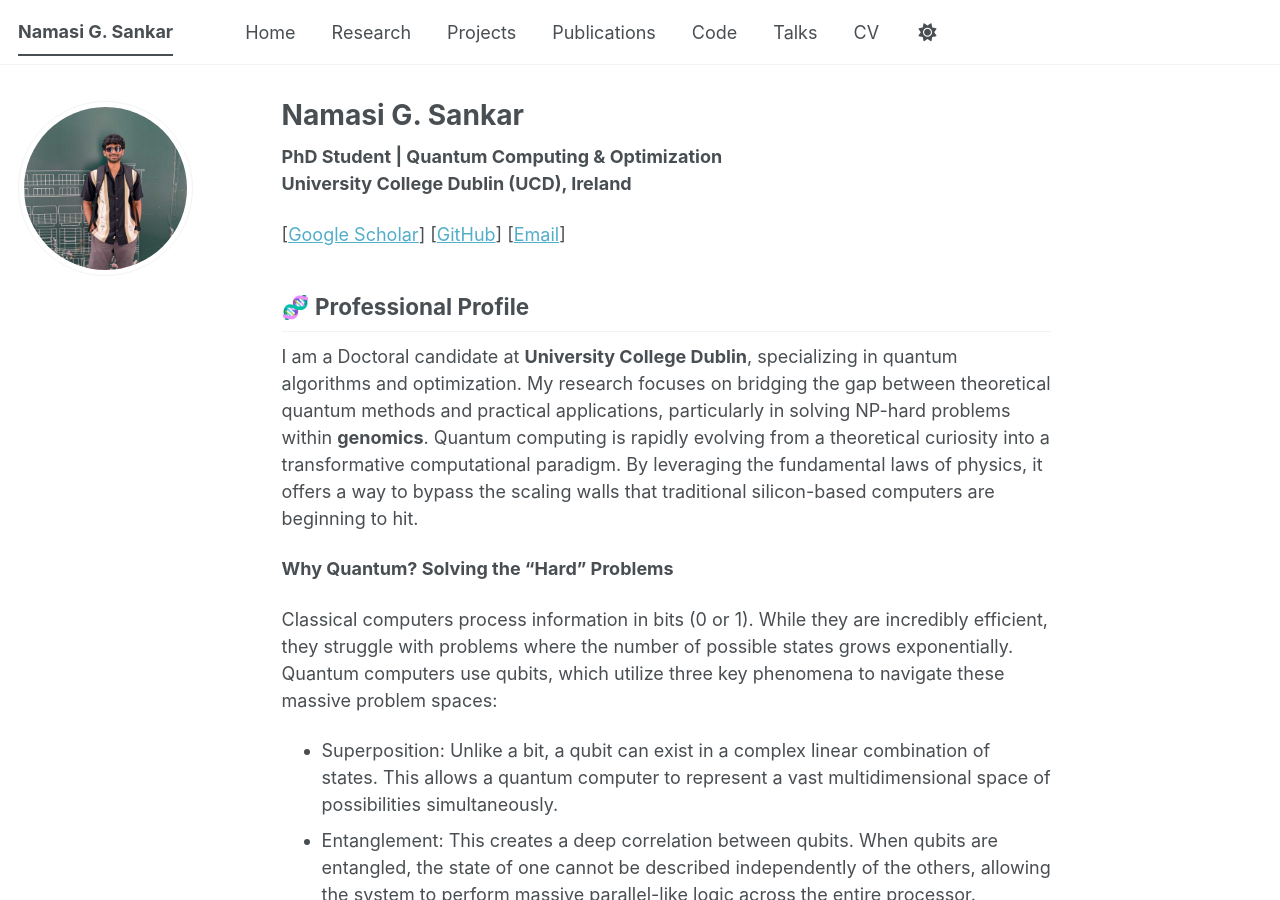
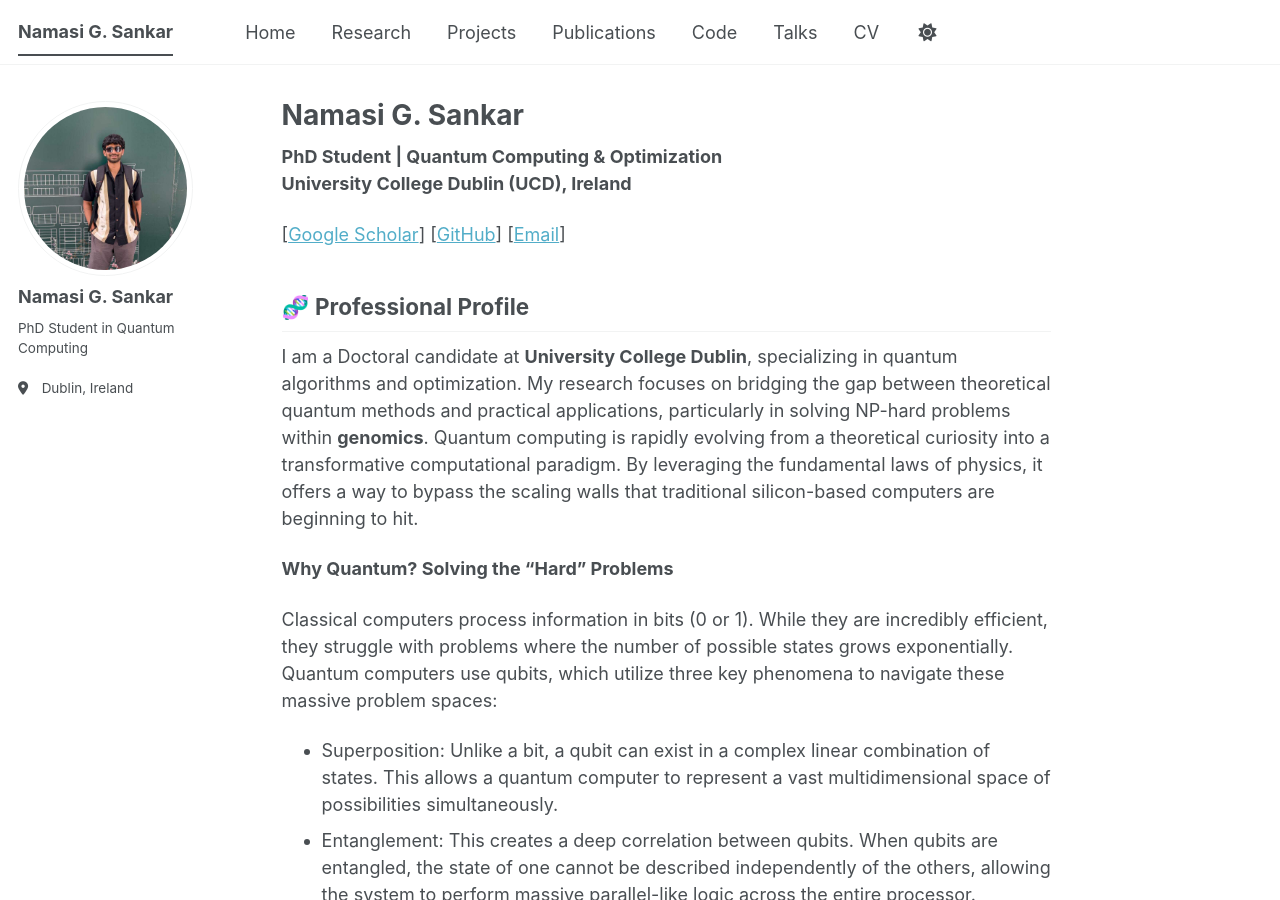
Before and after one commit to Namasi-PhD/Namasi-PhD.github.io, a Jekyll site: the page built from index.md, in a window 1280 px wide and 900 px high. Built offline with Jekyll 4.4.1, drawn with Linux system fonts in a browser that asks for light colours; a script bundle is joined from its source files by our own code; our own code applies the rules of GitHub Pages for plain Markdown files; library files that are not in the unit come from our copies.

Commit message:
Update author details in _config.yml

```diff
--- a/_config.yml
+++ b/_config.yml
@@ -4,11 +4,20 @@ position: "PhD Student in Quantum Computing"
 affiliation: "University College Dublin"
 
 author:
+  name: "Namasi G. Sankar"
   avatar : "bio-photo.jpg" # Path to your uploaded image
+  bio: "PhD Student in Quantum Computing"
+  location: "Dublin, Ireland"
   links:
+    - label: "Email"
+      icon: "fas fa-fw fa-envelope-square"
+      url: "mailto:namasivayam.gomathisankar@ucdconnect.ie"
     - label: "GitHub"
       icon: "fab fa-fw fa-github"
       url: "https://github.com/Namasi-PhD"
+    - label: "University"
+      icon: "fas fa-fw fa-university"
+      url: "https://www.ucd.ie"
 
 email: "namasivayam.gomathisankar@ucdconnect.ie"
 github_username: "Namasi-PhD"
```
